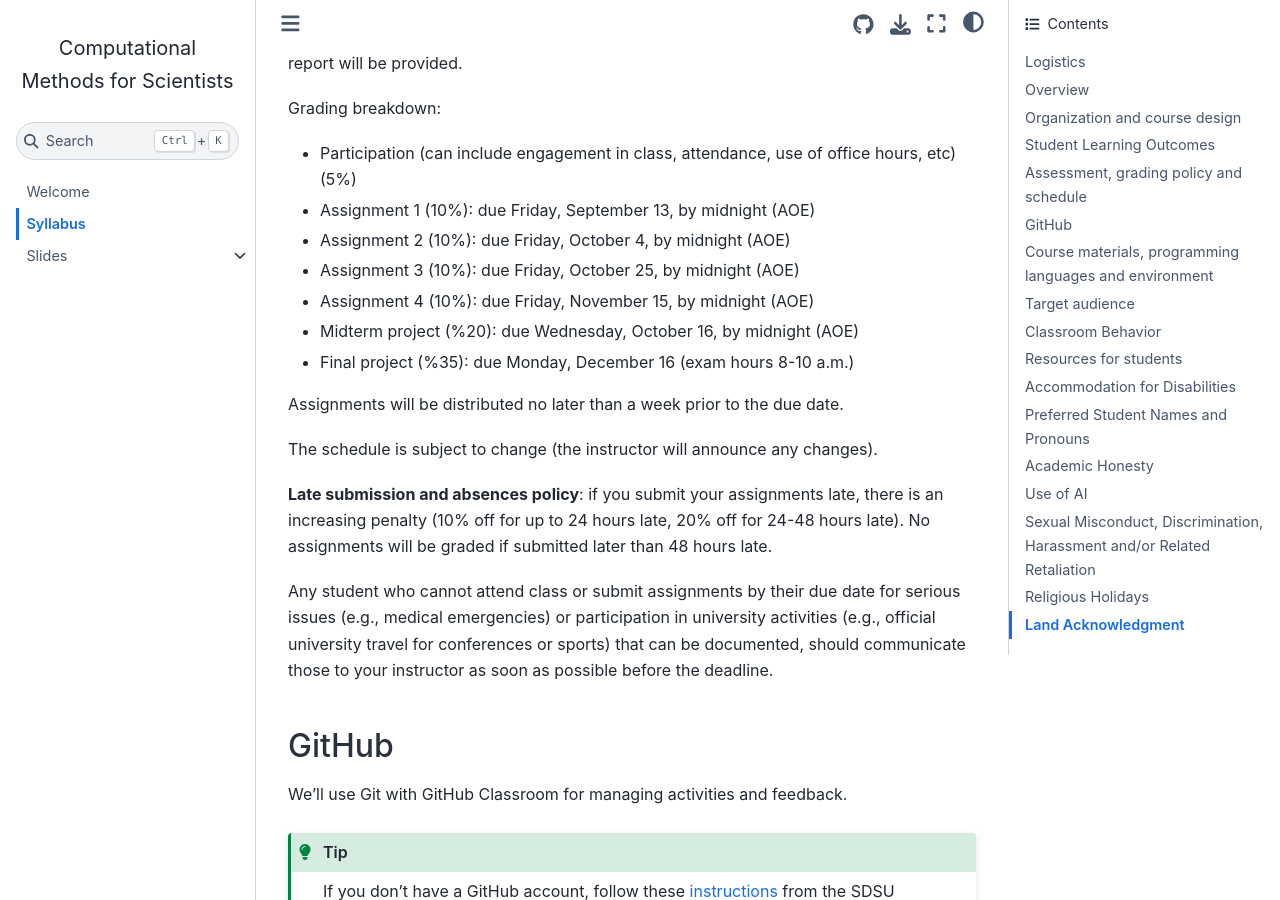
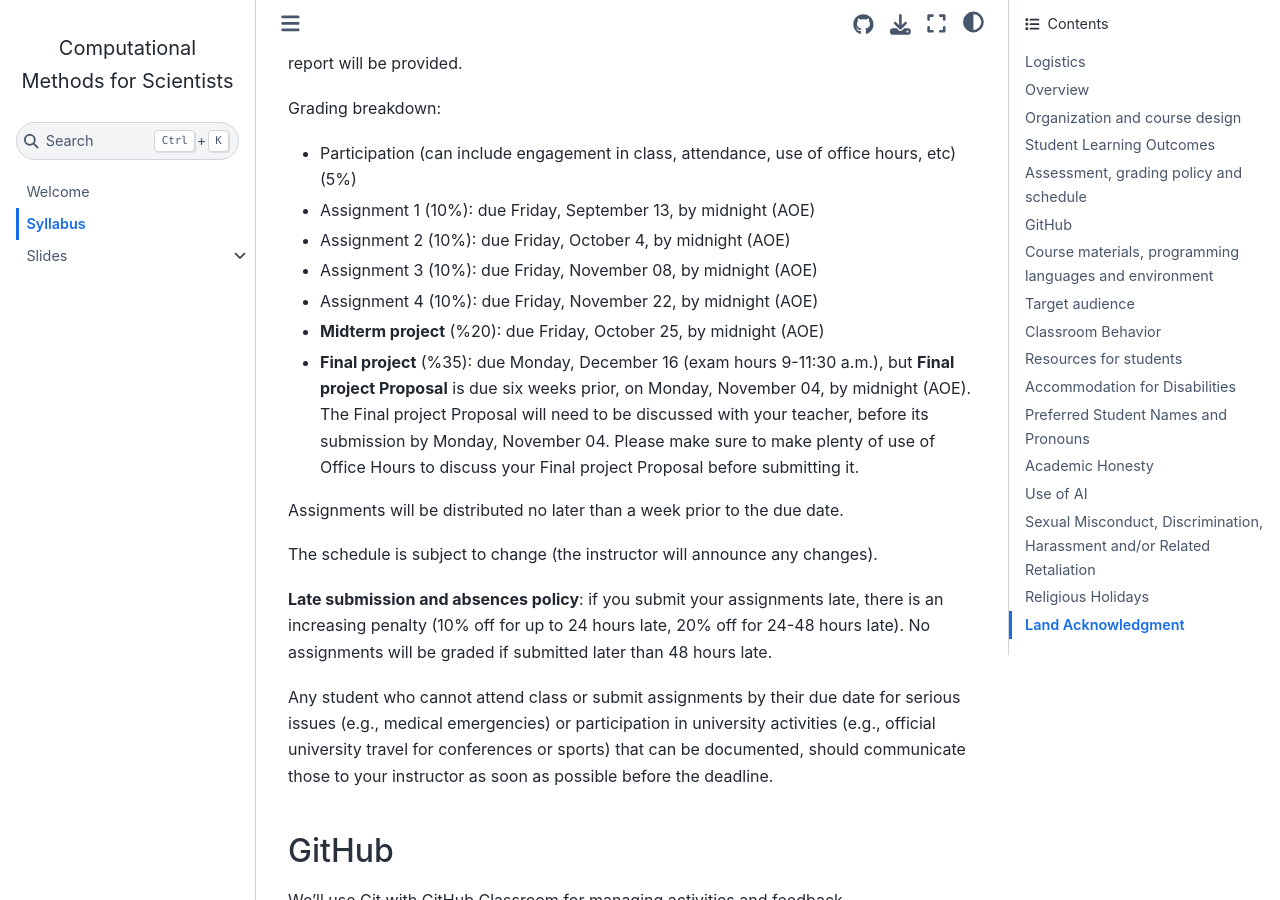
Before and after one commit to sdsu-comp526/fall24, a Jupyter Book: the page built from syllabus.md, in a window 1280 px wide and 900 px high, scrolled down 3579 px. Built offline with Jupyter Book 1.0.4 settings and Sphinx 7.4.7 and the Sphinx Book theme 1.1.4, drawn with Linux system fonts in a browser that asks for light colours; pages that are not in the unit, such as notebooks, are missing from menus.

Commit message:
Syllabus: push some deadlines and define Final Project Proposal deadline

```diff
--- a/syllabus.md
+++ b/syllabus.md
@@ -103,11 +103,11 @@
 - Participation (can include engagement in class, attendance, use of office hours, etc) (5%)
 - Assignment 1 (10%): due Friday, September 13, by midnight (AOE)
 - Assignment 2 (10%): due Friday, October 4, by midnight (AOE)
-- Assignment 3 (10%): due Friday, October 25, by midnight (AOE)
-- Assignment 4 (10%): due Friday, November 15, by midnight (AOE)
+- Assignment 3 (10%): due Friday, November 08, by midnight (AOE)
+- Assignment 4 (10%): due Friday, November 22, by midnight (AOE)
 
-- Midterm project (%20): due Wednesday, October 16, by midnight (AOE)
-- Final project (%35): due Monday, December 16 (exam hours 8-10 a.m.)
+- **Midterm project** (%20): due Friday, October 25, by midnight (AOE)
+- **Final project** (%35): due Monday, December 16 (exam hours 9-11:30 a.m.), but **Final project Proposal** is due six weeks prior, on Monday, November 04, by midnight (AOE). The Final project Proposal will need to be discussed with your teacher, before its submission by Monday, November 04. Please make sure to make plenty of use of Office Hours to discuss your Final project Proposal before submitting it.
 
 Assignments will be distributed no later than a week prior to the due date.
 
```
